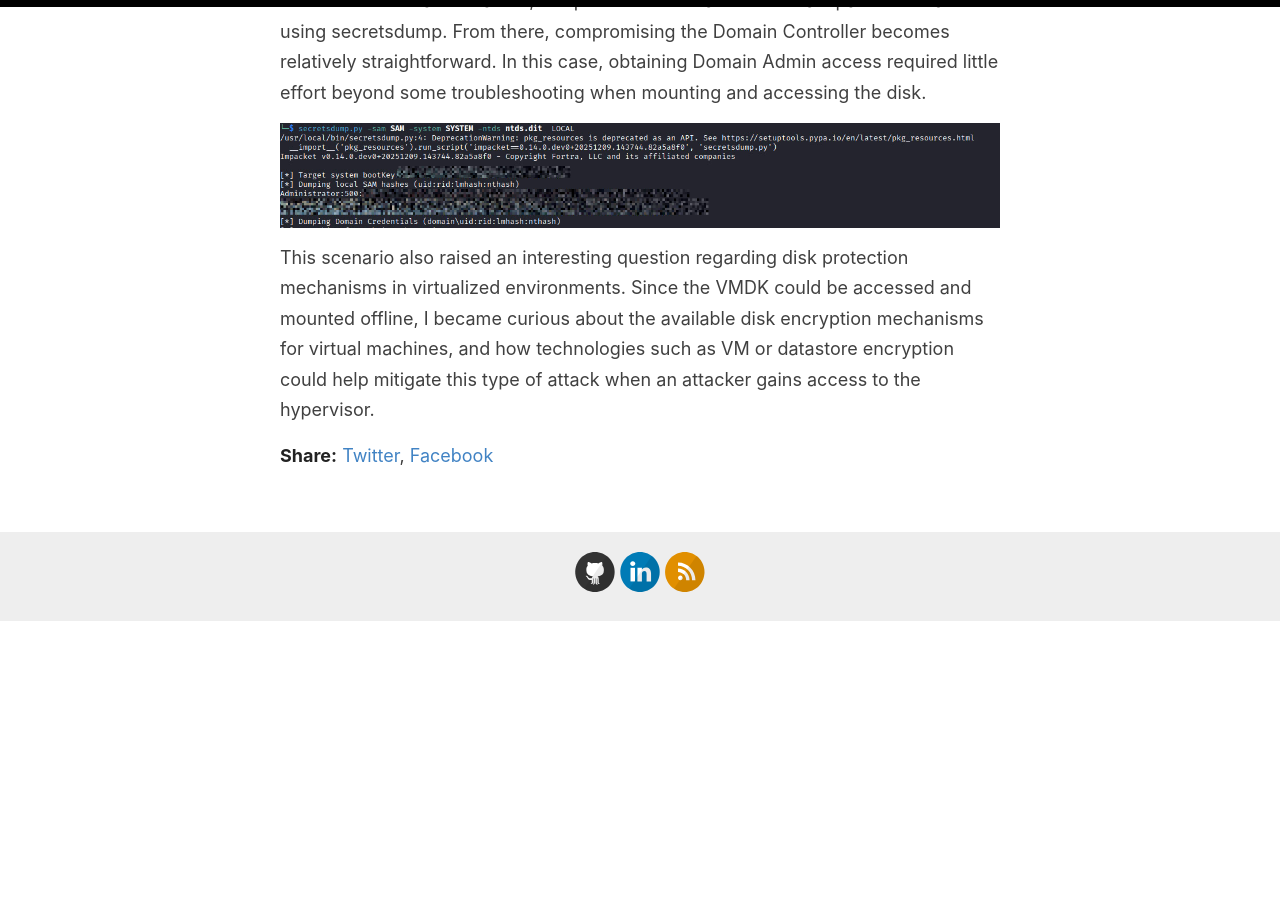
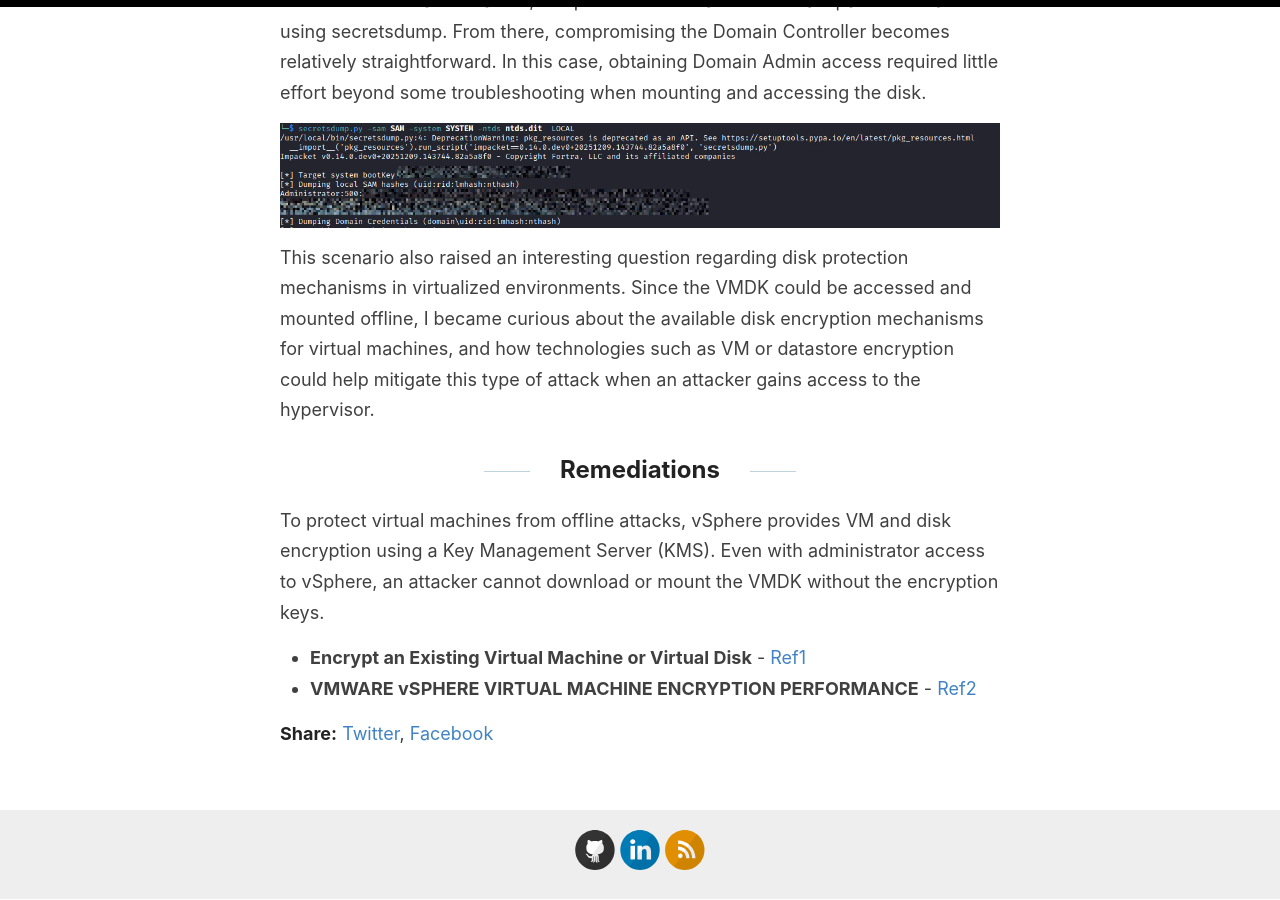
Before and after one commit to JoseAbreu28/JoseAbreu28.github.io, a Jekyll site: the page built from _posts/2026-03-07-vShere-to-DA.md, in a window 1280 px wide and 900 px high, scrolled down 4220 px. Built offline with Jekyll 4.4.1, drawn with Linux system fonts in a browser that asks for light colours; before the commit the page ends 4841 px from its top, so only the background shows below that.

Commit message:
Update 2026-03-07-vShere-to-DA.md

```diff
--- a/_posts/2026-03-07-vShere-to-DA.md
+++ b/_posts/2026-03-07-vShere-to-DA.md
@@ -57,3 +57,9 @@ Once these files are obtained, it is possible to extract the domain password has
 ![Secretdump](/images/DATA/secretdump.png)
 
 This scenario also raised an interesting question regarding disk protection mechanisms in virtualized environments. Since the VMDK could be accessed and mounted offline, I became curious about the available disk encryption mechanisms for virtual machines, and how technologies such as VM or datastore encryption could help mitigate this type of attack when an attacker gains access to the hypervisor.
+
+## Remediations
+To protect virtual machines from offline attacks, vSphere provides VM and disk encryption using a Key Management Server (KMS). Even with administrator access to vSphere, an attacker cannot download or mount the VMDK without the encryption keys.
+
+- **Encrypt an Existing Virtual Machine or Virtual Disk** - [Ref1](https://techdocs.broadcom.com/us/en/vmware-cis/vsphere/vsphere/7-0/vsphere-security/use-encryption-in-your-vsphere-environment/encrypt-an-existing-virtual-machine-or-virtual-disk.html)
+- **VMWARE vSPHERE VIRTUAL MACHINE ENCRYPTION PERFORMANCE** - [Ref2](https://www.vmware.com/docs/vm-encryption-vsphere65-perf)
```
